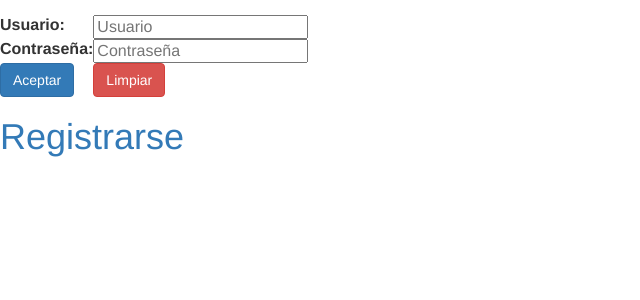
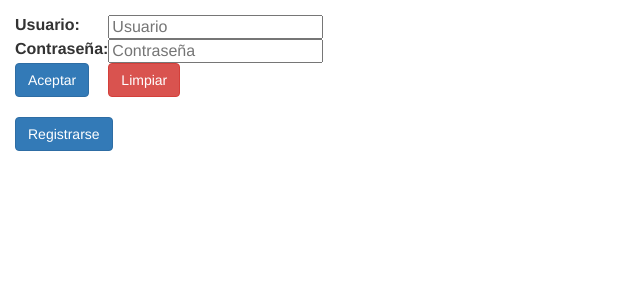
Before and after one commit to acs-um/gestion-turnos, a Django app: template templates/inicio/index.html in a window 1280 px wide. Shown: the top 300 px of the page, without its empty margins (0-640 px from the left). Run offline with Django 3.2, Linux system fonts and the light colour scheme; the template is opened without the code that fills it, so the values that code supplies are empty; parts of the project's set-up code (start-up, migrations or seed data) failed here and were passed over; some libraries are stand-ins or nearby versions.

Commit message:
feature/3-RegistrarTurno

```diff
--- a/templates/clientes/mostrarCliente.html
+++ b/templates/clientes/mostrarCliente.html
@@ -5,6 +5,7 @@
 		<link rel="stylesheet" href="https://maxcdn.bootstrapcdn.com/bootstrap/3.3.4/css/bootstrap.min.css">
 	</head>
 	<body>
+		<div class="container-fluid">
 			<h1>Lista de clientes: </h1>
 			{% for cliente in clientesListaObjetos %}
 				<table class="table table-bordered">
@@ -36,6 +37,7 @@
 				</table>
 				<br>
 			{%endfor%}
+		</div>
 	</body>
 </html>
 
--- a/templates/clientes/registrarCliente.html
+++ b/templates/clientes/registrarCliente.html
@@ -9,6 +9,7 @@
 {% bootstrap_messages %}
 
 {# Display a form #}
+<div class="container-fluid">
 	<form method="post" class="form">
 		{% csrf_token %}
 	  	{% bootstrap_form form %}
@@ -21,3 +22,4 @@
 			</button>
 	  	{% endbuttons %}
 	</form>
+</div>
--- a/templates/inicio/index.html
+++ b/templates/inicio/index.html
@@ -12,14 +12,14 @@
 		<title>Ingresar</title>
 	</head>
 	<body>
-
+		<div class="container-fluid">
 
 
 			{%if user.is_authenticated %}
 				Bienvenido {{user.username|capfirst}}
 				<br><br>
-	<a href="/turno/registrar">Pedir un turno</a><br>
-	<a href="/cerrar/">Salir</a><br>
+				<a href="/turno/registrar" class="btn btn-primary">Pedir un turno</a><br>
+				<a href="/cerrar/" class="btn btn-danger">Salir</a><br>
 			{%else%}
 				{# Load the tag library #}
 
@@ -51,7 +51,8 @@
 					  	</tr>
 				  	</table>
 				</form>
-			<h1><a href="/registrar/">Registrarse</a></h1>
+				<h1><a href="/registrar/" class="btn btn-primary">Registrarse</a></h1>
 			{%endif%}
+		</div>
 	</body>
 </html>
--- a/templates/inicio/registrar.html
+++ b/templates/inicio/registrar.html
@@ -9,6 +9,7 @@
 {% bootstrap_messages %}
 
 {# Display a form #}
+<div class="container-fluid">
 	<form method="post" class="form">
 		{% csrf_token %}
 	  	{% bootstrap_form form %}
@@ -21,3 +22,4 @@
 			</button>
 	  	{% endbuttons %}
 	</form>
+</div>
--- a/templates/profesionales/mostrarProfesional.html
+++ b/templates/profesionales/mostrarProfesional.html
@@ -5,6 +5,7 @@
 		<link rel="stylesheet" href="https://maxcdn.bootstrapcdn.com/bootstrap/3.3.4/css/bootstrap.min.css">
 	</head>
 	<body>
+		<div class="container-fluid">
 			<h1>Lista de profesionales: </h1>
 			{% for profesional in profesionalesListaObjetos %}
 				<table class="table table-bordered">
@@ -36,6 +37,7 @@
 				</table>
 				<br>
 			{%endfor%}
+		</div>
 	</body>
 </html>
 
--- a/templates/profesionales/registrarProfesional.html
+++ b/templates/profesionales/registrarProfesional.html
@@ -9,6 +9,7 @@
 {% bootstrap_messages %}
 
 {# Display a form #}
+<div class="container-fluid">
 	<form method="post" class="form">
 		{% csrf_token %}
 	  	{% bootstrap_form form %}
@@ -21,3 +22,4 @@
 			</button>
 	  	{% endbuttons %}
 	</form>
+</div>
--- a/templates/turnos/mostrarTurno.html
+++ b/templates/turnos/mostrarTurno.html
@@ -5,15 +5,11 @@
 		<link rel="stylesheet" href="https://maxcdn.bootstrapcdn.com/bootstrap/3.3.4/css/bootstrap.min.css">
 	</head>
 	<body>
-		<div class="container">
+		<div class="container-fluid">
 			<h1>Lista de Turnos</h1>
 			{% for turno in turnoListaObjetos %}
 
 			<table class="table table-bordered">
-					<tr>
-						<th>ID</th>
-						<th>{{turno.id}}</th>
-					</tr>
 					<tr>
 						<th>Estado</th>
 						<td>{{turno.estado}}</td>
```
Also changed, not shown: templates/turnos/registrarTurno.html (indentation only). Lines whose indentation alone changed are shown as unchanged.
